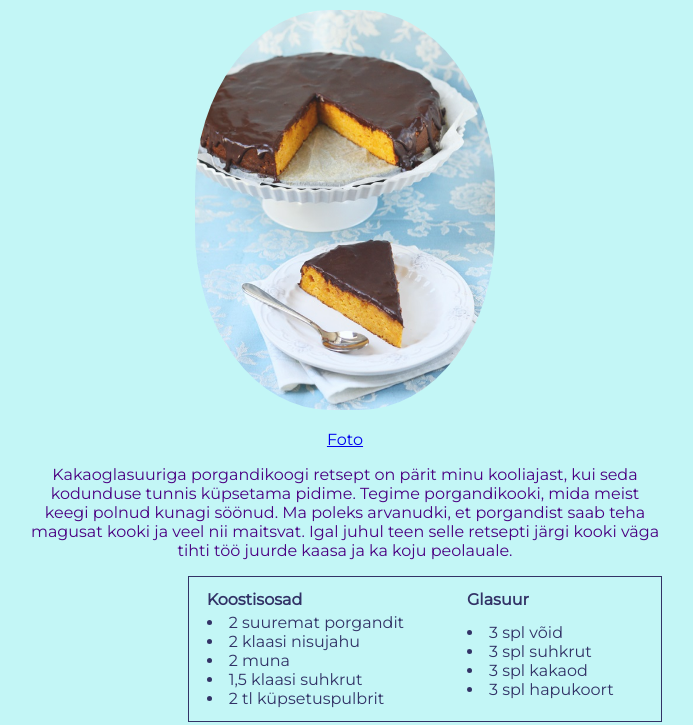
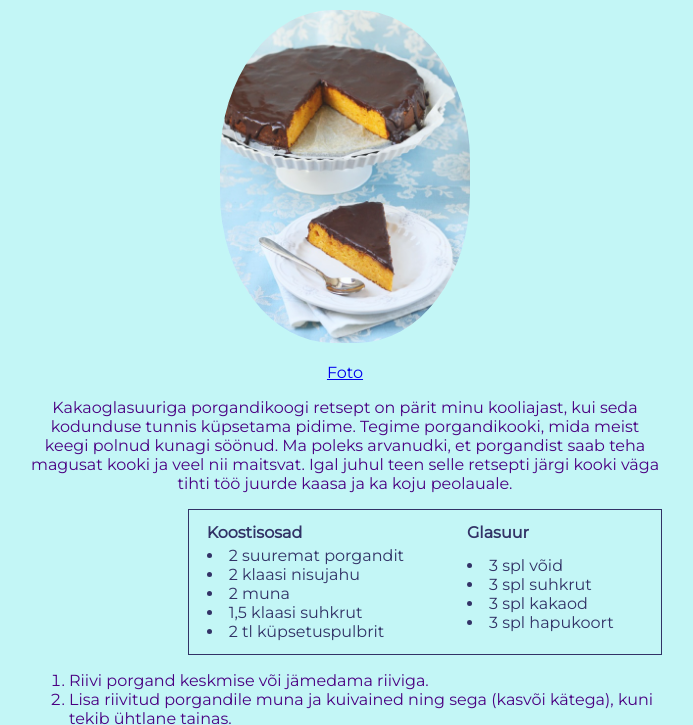
Before and after one commit to hhargine/Week4-Animated-Kook, a plain HTML site: page index.html in a window 1280 px wide. Shown: the part 113-838 px from the top of the page, without its empty margins (295-988 px from the left). Drawn offline with nearby package versions, Linux system fonts and the light colour scheme.

Commit message:
Update index.html

```diff
--- a/index.html
+++ b/index.html
@@ -22,7 +22,7 @@
 
 
 
-        <pre class="pilt"><img src="img/kook_suur.jpg" alt="kook_suur" width="300px"></pre>
+        <pre class="pilt"><img src="img/kook_suur.jpg" alt="kook_suur" width="250px"></pre>
         <p><a href="http://magusadfotod.blogspot.com/2015/03/porgandikook-sokolaadi-glasuuriga.html?spref=pi target="_blank>Foto </a></p>
 
         <p>Kakaoglasuuriga porgandikoogi retsept on pärit minu kooliajast, kui seda kodunduse tunnis küpsetama pidime.
```
